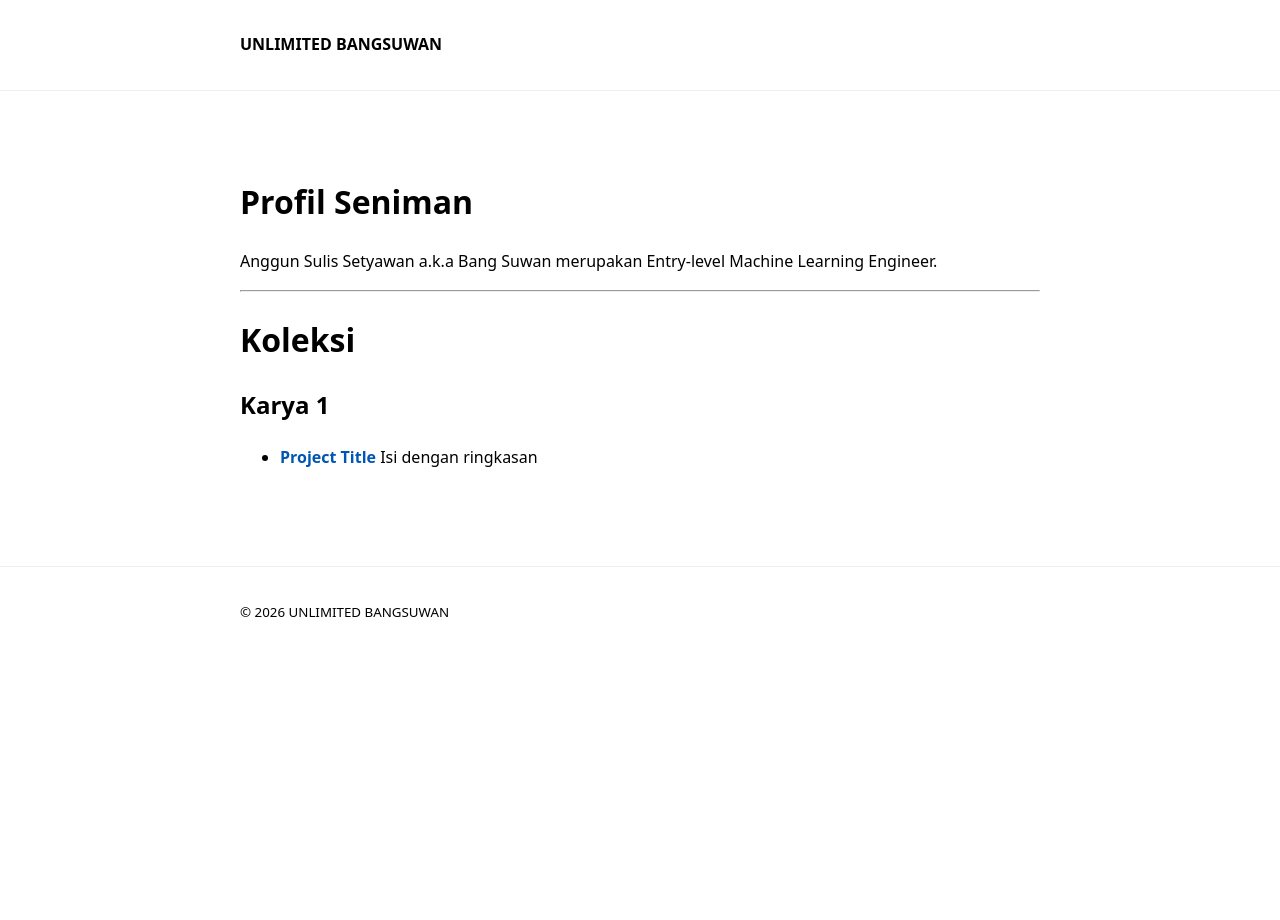
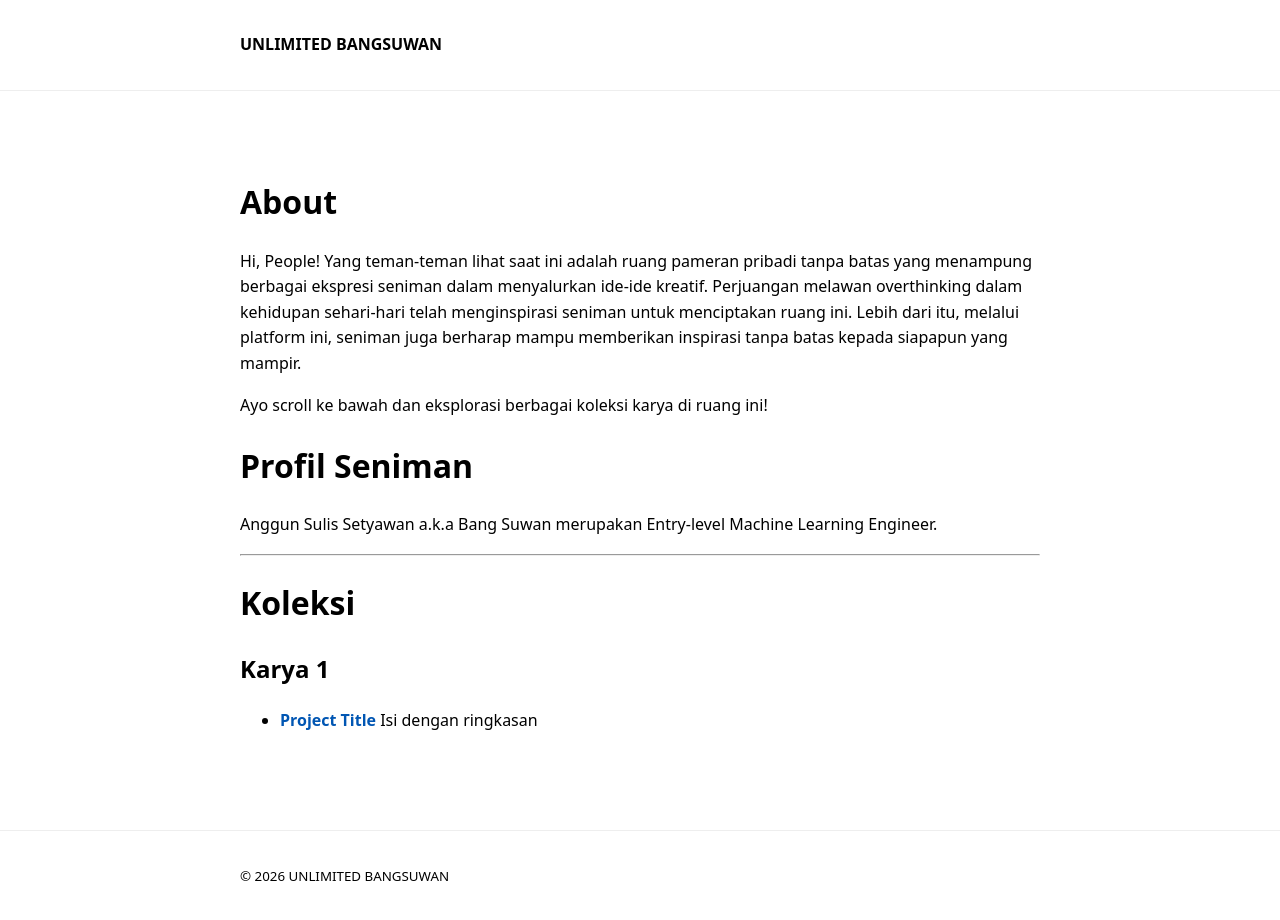
Before and after one commit to Sulbae/Sulbae.github.io, a Jekyll site: the page built from index.md, in a window 1280 px wide. Built offline with Jekyll 4.4.1, drawn with Linux system fonts in a browser that asks for light colours.

Commit message:
Add 'About' section to index.md
Added an 'About' section to introduce the exhibition space and the artist.

```diff
--- a/index.md
+++ b/index.md
@@ -2,6 +2,12 @@
 layout: default
 title: Home
 ---
+
+# About
+Hi, People!
+Yang teman-teman lihat saat ini adalah ruang pameran pribadi tanpa batas yang menampung berbagai ekspresi seniman dalam menyalurkan ide-ide kreatif. Perjuangan melawan overthinking dalam kehidupan sehari-hari telah menginspirasi seniman untuk menciptakan ruang ini. Lebih dari itu, melalui platform ini, seniman juga berharap mampu memberikan inspirasi tanpa batas kepada siapapun yang mampir.
+
+Ayo scroll ke bawah dan eksplorasi berbagai koleksi karya di ruang ini!
 
 # Profil Seniman
 
```
